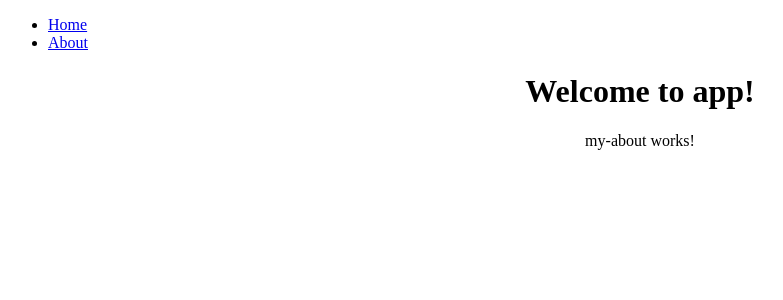
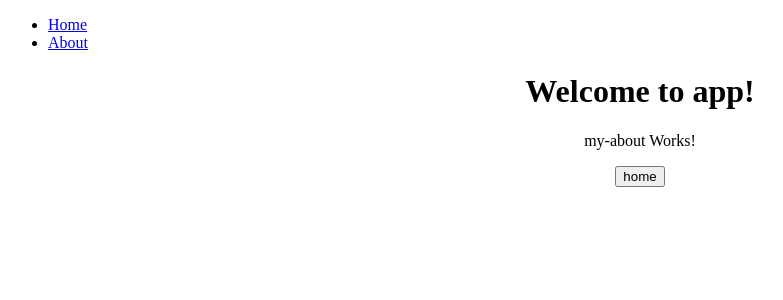
Before and after one commit to ManuelCabrera01/lab-Routing, an Angular app: page /about in a window 1280 px wide. Shown: the top 300 px of the page, without its empty margins (0-783 px from the left). Built offline with nearby package versions, Linux system fonts and the light colour scheme.

Commit message:
contact list componet created

```diff
--- a/src/app/app.module.ts
+++ b/src/app/app.module.ts
@@ -5,6 +5,7 @@ import { RouterModule, Routes } from '@angular/router';
 import { AppComponent } from './app.component';
 import { MyHomeComponent } from './my-home/my-home.component';
 import { MyAboutComponent } from './my-about/my-about.component';
+import { ContactListComponent } from './contact-list/contact-list.component';
 
 const routes: Routes = [
   { path: '', redirectTo: 'home', pathMatch: 'full' },
@@ -16,6 +17,7 @@ const routes: Routes = [
     AppComponent,
     MyHomeComponent,
     MyAboutComponent,
+    ContactListComponent,
   ],
   imports: [
     BrowserModule,
--- /dev/null
+++ b/src/app/contact-list/contact-list.component.html
@@ -0,0 +1,3 @@
+<p>
+  contact-list works!
+</p>
--- /dev/null
+++ b/src/app/contact-list/contact-list.component.ts
@@ -0,0 +1,16 @@
+import { Component, OnInit, ViewEncapsulation } from '@angular/core';
+
+@Component({
+  selector: 'app-contact-list',
+  templateUrl: './contact-list.component.html',
+  styleUrls: ['./contact-list.component.css'],
+  encapsulation: ViewEncapsulation.None
+})
+export class ContactListComponent implements OnInit {
+
+  constructor() { }
+
+  ngOnInit() {
+  }
+
+}
--- a/src/app/my-about/my-about.component.html
+++ b/src/app/my-about/my-about.component.html
@@ -1,3 +1,3 @@
-<p>
-  my-about works!
-</p>
+
+<p> my-about Works! </p>
+   <button (click)="goToHome()"> home </button>
--- a/src/app/my-about/my-about.component.ts
+++ b/src/app/my-about/my-about.component.ts
@@ -1,5 +1,5 @@
 import { Component, OnInit, ViewEncapsulation } from '@angular/core';
-
+import { Router } from '@angular/router';
 @Component({
   selector: 'app-my-about',
   templateUrl: './my-about.component.html',
@@ -8,9 +8,11 @@ import { Component, OnInit, ViewEncapsulation } from '@angular/core';
 })
 export class MyAboutComponent implements OnInit {
 
-  constructor() { }
+   constructor(private router: Router) { }
 
-  ngOnInit() {
-  }
+  ngOnInit() {  }
+  goToHome() {
+   this.router.navigate(['/home']);  // <!-- Programmatically navigate to home
+ }
 
 }
```
Also changed, not shown: src/app/contact-list/contact-list.component.css (added), 1 other file (tests, documents, lock files or other folders).
